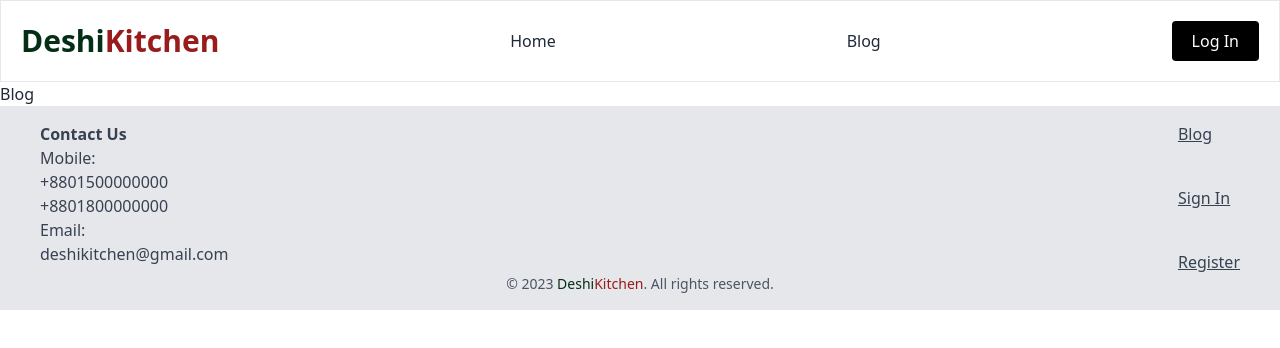
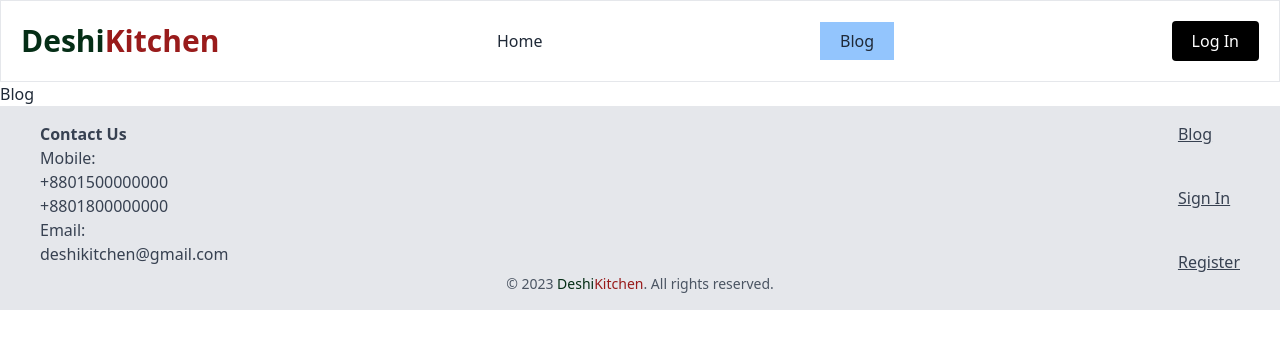
Before and after one commit to Aniqa4/deshi_kitchen, a React (Vite) app: page /blog in a window 1280 px wide. Shown: the top 348 px of the page. Built offline with nearby package versions, Linux system fonts and the light colour scheme; no server answers.

Commit message:
added active route

```diff
--- /dev/null
+++ b/src/Components/ActiveLink/ActiveLink.jsx
@@ -0,0 +1,14 @@
+import React from 'react'
+import { NavLink } from 'react-router-dom';
+
+function ActiveLink({ to, children }) {
+    return (
+        <NavLink to={to}
+            className={({ isActive }) => isActive ? " bg-blue-300 px-5 py-2" : ""}
+        >
+            {children}
+        </NavLink>
+    )
+}
+
+export default ActiveLink;
--- a/src/Components/Main.jsx
+++ b/src/Components/Main.jsx
@@ -1,6 +1,7 @@
 import React, { useContext } from 'react'
 import { Link } from 'react-router-dom';
 import { AuthContext } from './providers/AuthProvider';
+import ActiveLink from './ActiveLink/ActiveLink';
 
 function Main() {
   const { user, logOut } = useContext(AuthContext);
@@ -21,11 +22,11 @@ function Main() {
           <span className=' text-green-950 '>Deshi</span>
           <span className=' text-red-800'>Kitchen</span>
         </li>
-        <li><Link to="/">Home</Link></li>
-        <li><Link to="/blog">Blog</Link></li>
+        <li><ActiveLink to="/">Home</ActiveLink></li>
+        <li><ActiveLink to="/blog">Blog</ActiveLink></li>
         <li className='flex justify-center'><span>
           {
-            user && <img src={user.photoURL} className=' rounded-full' style={{width:"46px"}}/>
+            user && <img src={user.photoURL} className=' rounded-full' style={{width:"46px"}} title={user.displayName}/>
           }
         </span>
           {
```
